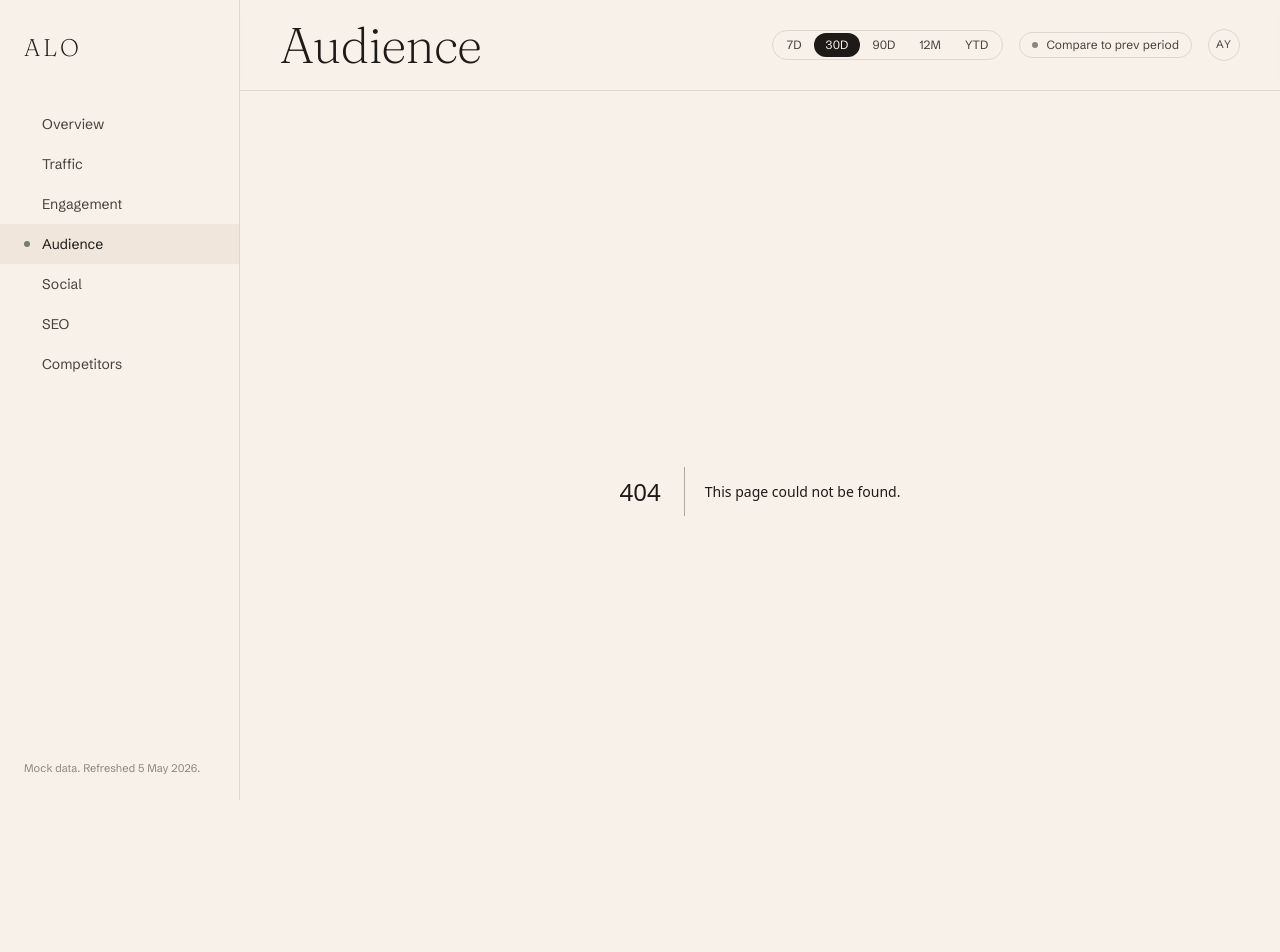
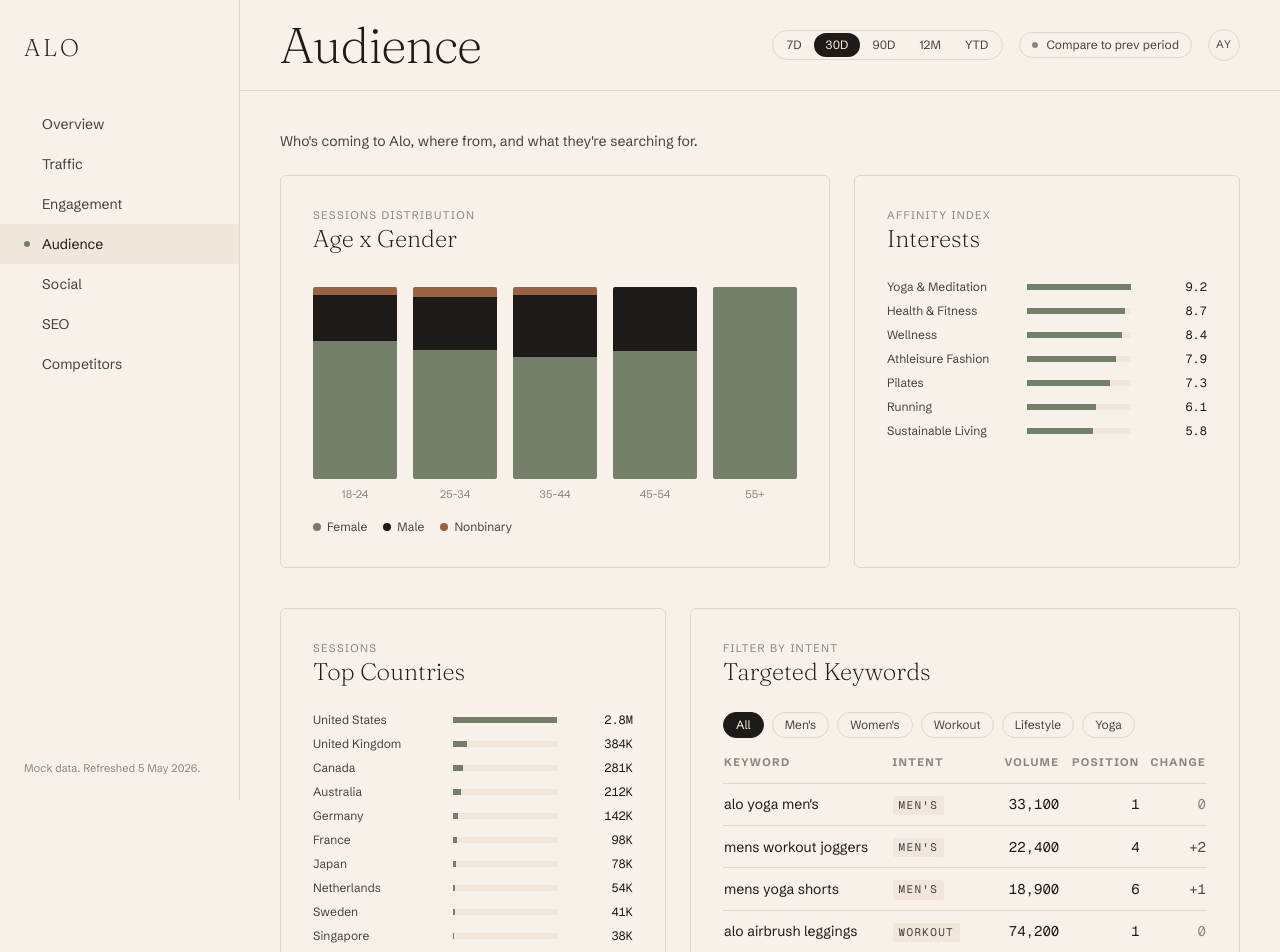
Before and after one commit to AtharvaN16/Alo_dashboard, a Next.js app: page /audience in a window 1280 px wide. Before the commit this address had no page. Shown: the top 952 px of the page. Before the commit the page ends 891 px from the top, so only its background shows below. Built offline with nearby package versions, Linux system fonts and the light colour scheme.

Commit message:
feat(audience): build Audience page with intent-filtered keyword table

```diff
--- /dev/null
+++ b/app/audience/page.tsx
@@ -0,0 +1,120 @@
+'use client';
+
+import { useMemo, useState } from 'react';
+import { PageHeader } from '@/components/layout/PageHeader';
+import { ChartCard } from '@/components/cards/ChartCard';
+import { HorizontalBarBlock } from '@/components/charts/HorizontalBarBlock';
+import { EmptyState } from '@/components/ui/EmptyState';
+import { Badge } from '@/components/ui/Badge';
+import { BRAND_COLORS } from '@/lib/brand';
+import { ageGenderMatrix, topCountries, interests, keywords } from '@/lib/mock-data/audience';
+import { integer, percent } from '@/lib/format';
+import { cn } from '@/lib/cn';
+
+const FILTERS = ['All', "Men's", "Women's", 'Workout', 'Lifestyle', 'Yoga'] as const;
+type Filter = typeof FILTERS[number];
+
+export default function AudiencePage() {
+  const [filter, setFilter] = useState<Filter>('All');
+  const filteredKeywords = useMemo(
+    () => filter === 'All' ? keywords : keywords.filter(k => k.intent.toLowerCase() === filter.toLowerCase()),
+    [filter],
+  );
+
+  return (
+    <>
+      <PageHeader description="Who's coming to Alo, where from, and what they're searching for." />
+
+      <section className="grid grid-cols-12 gap-6 px-10 pb-10">
+        <ChartCard title="Age x Gender" eyebrow="Sessions distribution" className="col-span-7">
+          <div className="grid grid-cols-5 items-end gap-4 pt-2">
+            {ageGenderMatrix.map(row => {
+              const total = row.female + row.male + row.nonbinary;
+              return (
+                <div key={row.ageBracket} className="flex flex-col items-center gap-2">
+                  <div className="flex h-48 w-full flex-col-reverse overflow-hidden rounded-sm">
+                    <div style={{ height: `${(row.female / total) * 100}%`, background: BRAND_COLORS.sage }} />
+                    <div style={{ height: `${(row.male / total) * 100}%`, background: BRAND_COLORS.charcoal }} />
+                    <div style={{ height: `${(row.nonbinary / total) * 100}%`, background: BRAND_COLORS.clay }} />
+                  </div>
+                  <div className="text-2xs text-stone">{row.ageBracket}</div>
+                </div>
+              );
+            })}
+          </div>
+          <div className="mt-4 flex gap-4 text-xs text-graphite">
+            <span className="flex items-center gap-1.5"><span className="h-2 w-2 rounded-full bg-sage" /> Female</span>
+            <span className="flex items-center gap-1.5"><span className="h-2 w-2 rounded-full bg-charcoal" /> Male</span>
+            <span className="flex items-center gap-1.5"><span className="h-2 w-2 rounded-full bg-clay" /> Nonbinary</span>
+          </div>
+        </ChartCard>
+
+        <ChartCard title="Interests" eyebrow="Affinity index" className="col-span-5">
+          <HorizontalBarBlock
+            rows={interests.map(i => ({
+              label: i.label,
+              value: i.affinity * 10,
+              rightLabel: i.affinity.toFixed(1),
+            }))}
+          />
+        </ChartCard>
+      </section>
+
+      <section className="grid grid-cols-12 gap-6 px-10 pb-10">
+        <ChartCard title="Top Countries" eyebrow="Sessions" className="col-span-5">
+          <HorizontalBarBlock
+            rows={topCountries.map(c => ({ label: c.country, value: c.sessions }))}
+          />
+        </ChartCard>
+
+        <ChartCard title="Targeted Keywords" eyebrow="Filter by intent" className="col-span-7">
+          <div className="flex flex-wrap gap-2 pb-4">
+            {FILTERS.map(f => (
+              <button
+                key={f}
+                type="button"
+                onClick={() => setFilter(f)}
+                className={cn(
+                  'rounded-full border px-3 py-1 text-xs transition-colors duration-200 ease-out-quart',
+                  filter === f
+                    ? 'border-charcoal bg-charcoal text-bone'
+                    : 'border-line text-graphite hover:border-stone hover:text-charcoal',
+                )}
+              >
+                {f}
+              </button>
+            ))}
+          </div>
+          {filteredKeywords.length === 0 ? (
+            <EmptyState message="No keywords match this filter." />
+          ) : (
+            <table className="w-full text-sm">
+              <thead className="text-2xs uppercase tracking-tracked text-stone">
+                <tr>
+                  <th className="pb-3 text-left">Keyword</th>
+                  <th className="pb-3 text-left">Intent</th>
+                  <th className="pb-3 text-right">Volume</th>
+                  <th className="pb-3 text-right">Position</th>
+                  <th className="pb-3 text-right">Change</th>
+                </tr>
+              </thead>
+              <tbody className="num font-mono">
+                {filteredKeywords.map(k => (
+                  <tr key={k.keyword} className="border-t border-line">
+                    <td className="py-2.5 font-sans text-charcoal">{k.keyword}</td>
+                    <td className="py-2.5"><Badge tone="neutral">{k.intent}</Badge></td>
+                    <td className="py-2.5 text-right text-charcoal">{integer(k.volume)}</td>
+                    <td className="py-2.5 text-right text-charcoal">{k.position}</td>
+                    <td className={`py-2.5 text-right ${k.change > 0 ? 'text-sage-deep' : k.change < 0 ? 'text-clay' : 'text-stone'}`}>
+                      {k.change > 0 ? `+${k.change}` : k.change}
+                    </td>
+                  </tr>
+                ))}
+              </tbody>
+            </table>
+          )}
+        </ChartCard>
+      </section>
+    </>
+  );
+}
```
